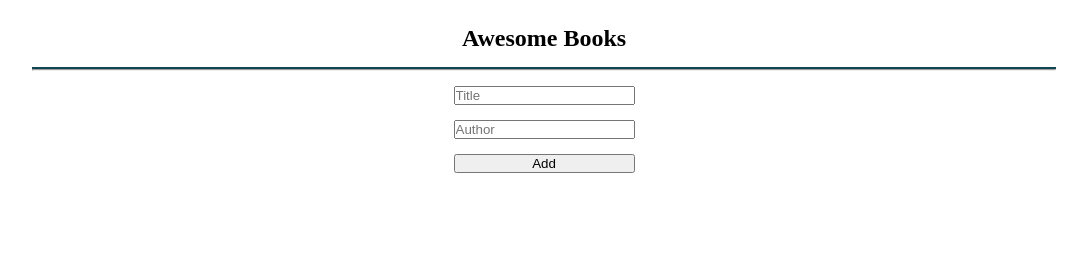
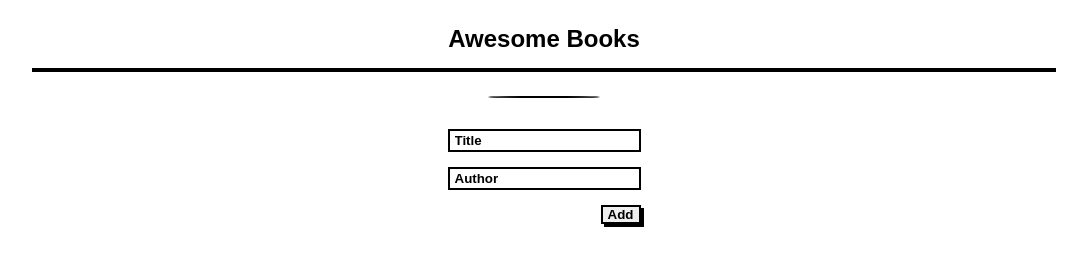
Before and after one commit to Microverse-Fullstack-Program/Awesome-Books, a website: page index.html in a window 1280 px wide. Shown: the whole page, without its empty margins (96-1183 px from the left). Drawn offline with Linux system fonts and the light colour scheme.

Commit message:
Add required styles as per design requirement

```diff
--- a/style.css
+++ b/style.css
@@ -4,6 +4,9 @@
   margin: 0;
   padding: 0;
   box-sizing: border-box;
+  font-family: 'Balsamiq Sans', sans-serif;
+  font-weight: 600;
+  font-style: normal;
 }
 
 .wrapper {
@@ -27,6 +30,7 @@ form {
   gap: 15px;
   width: max-content;
   margin: auto;
+  margin-top: 1rem;
 }
 
 .error {
@@ -40,17 +44,61 @@ form {
 
 .book-list {
   width: 80vw;
-  border: 1px #124551 solid;
+  border: 2px #000 solid;
   gap: 15px;
 }
 
 #book-list div {
   display: flex;
   flex-direction: row;
-  justify-content:space-between;
+  justify-content: space-between;
   padding: 1.2vw;
 }
 
-#book-list div:nth-child(odd) {
+#book-list .book-wrapper:nth-child(odd) {
   background: rgb(194, 187, 187);
 }
+
+.book-info {
+  display: flex;
+  gap: 5px;
+}
+
+button,
+.remove-btn {
+  padding: 0 5px;
+  border: 2px solid;
+  box-shadow: 3px 3px black;
+}
+
+#add-book {
+  max-width: 4rem;
+  align-self: flex-end;
+}
+
+#input-form {
+  text-align: center;
+}
+
+input {
+  border: 2px #000 solid;
+  padding: 2px 5px;
+}
+
+::placeholder {
+  color: #000;
+}
+
+hr {
+  margin-top: 1.5rem;
+  width: 7rem;
+  background-color: #000;
+  border: 1.5px solid #000;
+  border-radius: 50%;
+}
+
+.books {
+  display: flex;
+  flex-direction: column;
+  align-items: center;
+}
```
